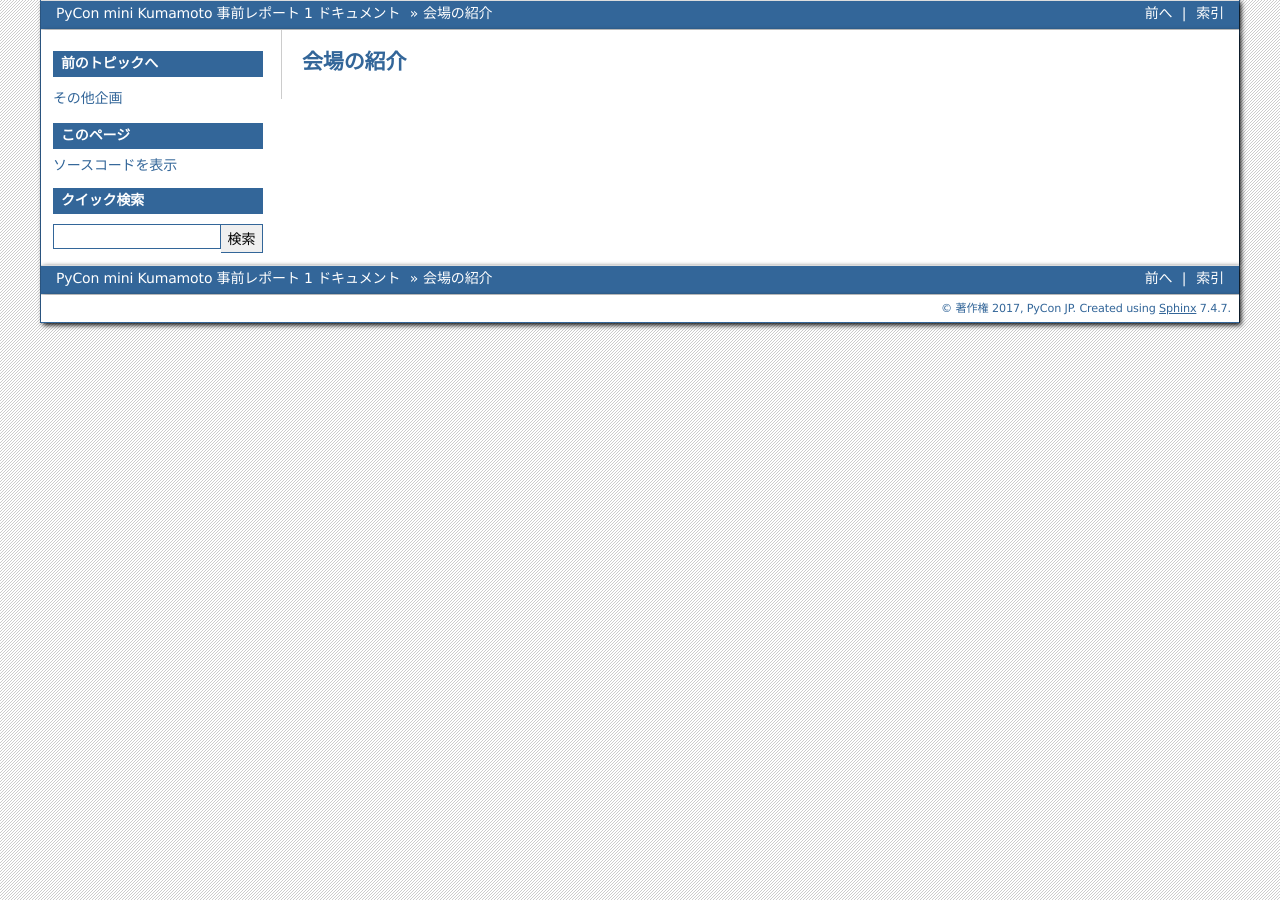
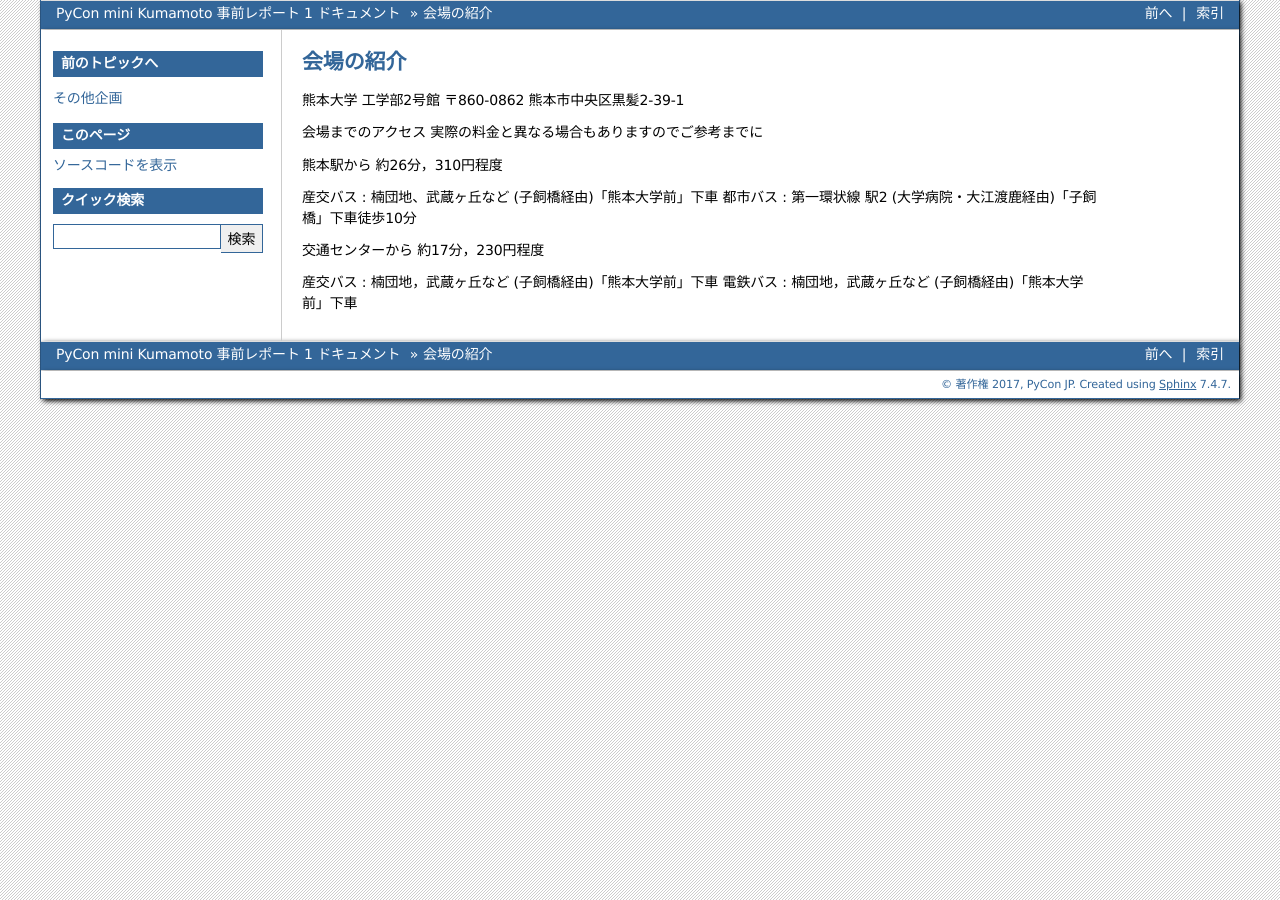
Before and after one commit to pyconjp/kumamoto-2017-pre-report, a Sphinx documentation site: the page built from source/venue.rst, in a window 1280 px wide. Built offline with Sphinx 7.4.7, drawn with Linux system fonts in a browser that asks for light colours.

Commit message:
update source/venue.rst

```diff
--- a/source/venue.rst
+++ b/source/venue.rst
@@ -1,3 +1,21 @@
 ==========
 会場の紹介
 ==========
+
+熊本大学 工学部2号館
+〒860-0862 熊本市中央区黒髪2-39-1
+
+会場までのアクセス
+実際の料金と異なる場合もありますのでご参考までに
+
+熊本駅から
+約26分，310円程度
+
+産交バス : 楠団地、武蔵ヶ丘など (子飼橋経由)「熊本大学前」下車
+都市バス : 第一環状線 駅2 (大学病院・大江渡鹿経由)「子飼橋」下車徒歩10分
+
+交通センターから
+約17分，230円程度
+
+産交バス : 楠団地，武蔵ヶ丘など (子飼橋経由)「熊本大学前」下車
+電鉄バス : 楠団地，武蔵ヶ丘など (子飼橋経由)「熊本大学前」下車
```
